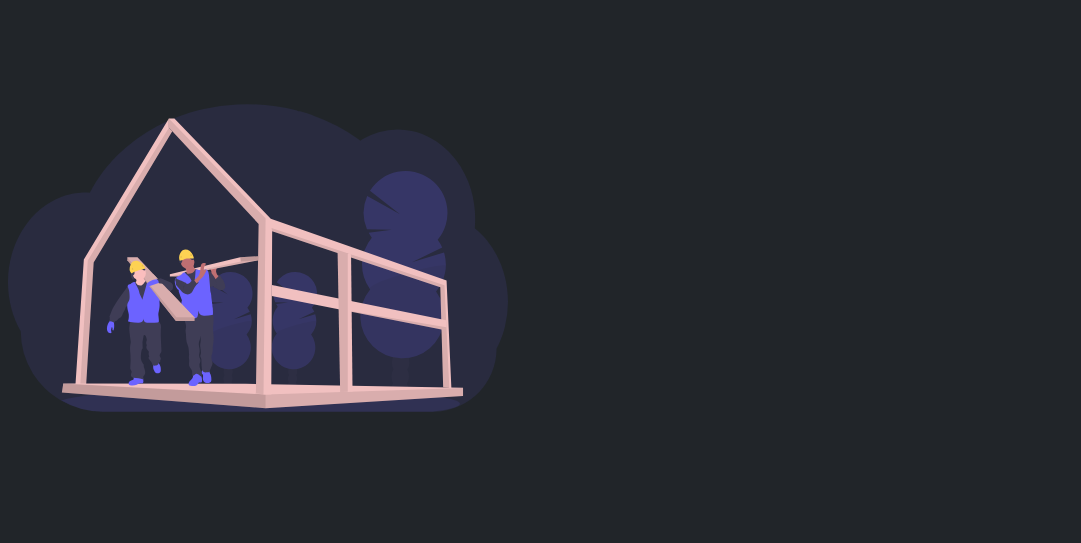
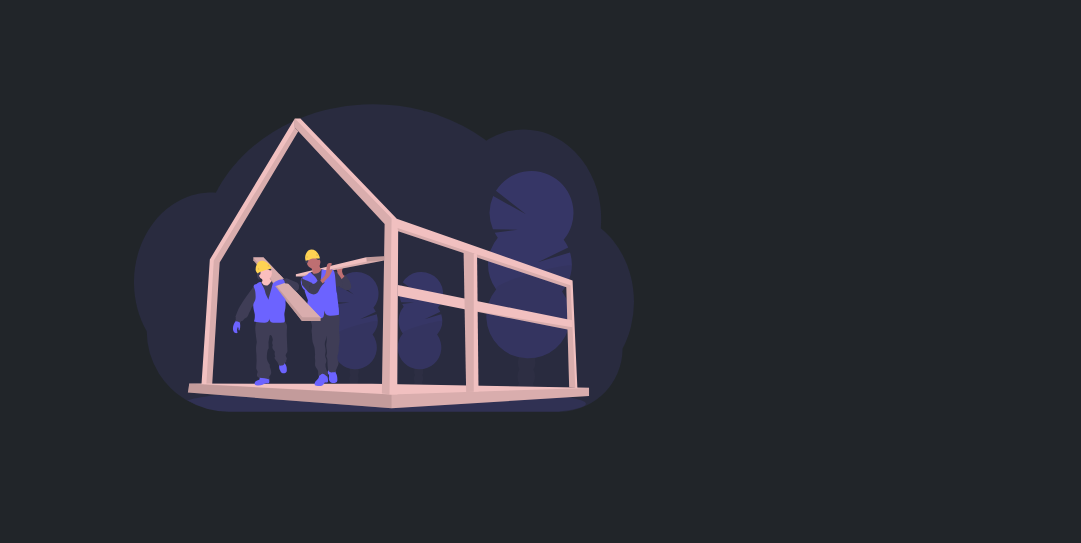
Before and after one commit to CodeSudo/codesudo.github.io, a plain HTML site: page index.html in a window 1280 px wide. Shown: the top 543 px of the page, without its empty margins (0-1081 px from the left). Drawn offline with Linux system fonts and the light colour scheme.

Commit message:
Update index.html

```diff
--- a/index.html
+++ b/index.html
@@ -14,11 +14,11 @@
   body{
     background-color:#212529
   }
-  div{
-    margin-top:0%;
+  .img{
+    margin-left:10%;
   }
 </style>
-    <div>
+    <div class="img">
       <img src="undraw_under_construction_46pa.svg" height="500px" width="500px">
     </div>
     <div>
```
